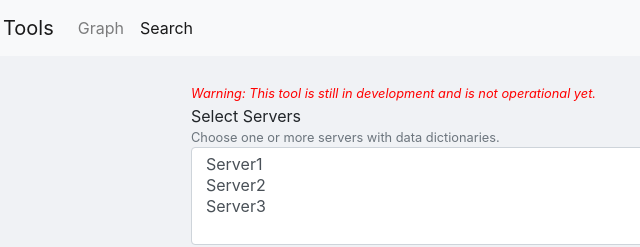
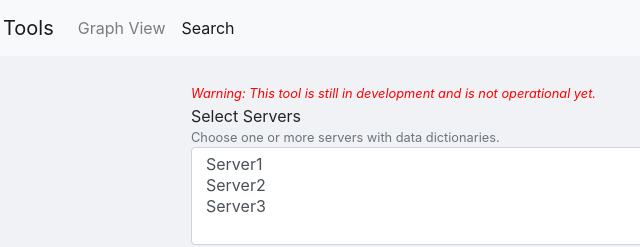
Before and after one commit to mberriMDE/mde-data-dicts, a plain HTML site: page docs/searchtool.html in a window 1280 px wide. Shown: the top 247 px of the page, 164-804 px from the left. Drawn offline with nearby package versions, Linux system fonts and the light colour scheme.

Commit message:
Updated nav bar text

```diff
--- a/docs/searchtool.html
+++ b/docs/searchtool.html
@@ -16,7 +16,7 @@
         <div class="collapse navbar-collapse" id="navbarNav">
             <ul class="navbar-nav">
                 <li class="nav-item">
-                    <a class="nav-link" href="index.html">Graph</a>
+                    <a class="nav-link" href="index.html">Graph View</a>
                 </li>
                 <li class="nav-item active">
                     <a class="nav-link" href="searchtool.html">Search<pan class="sr-only">(current)</span></a>
```
Also changed, not shown: docs/index.html (+2 -2 lines).
